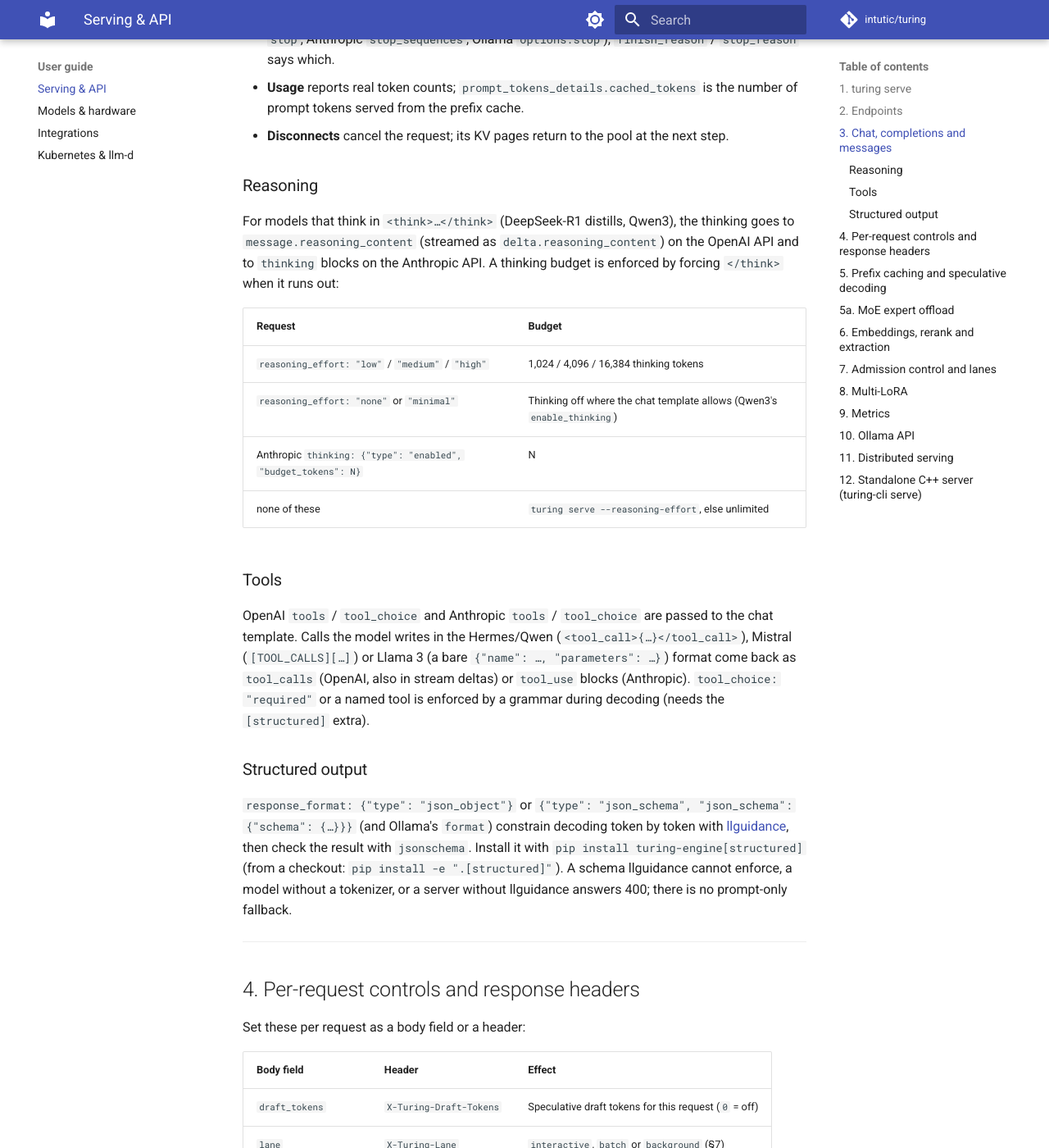
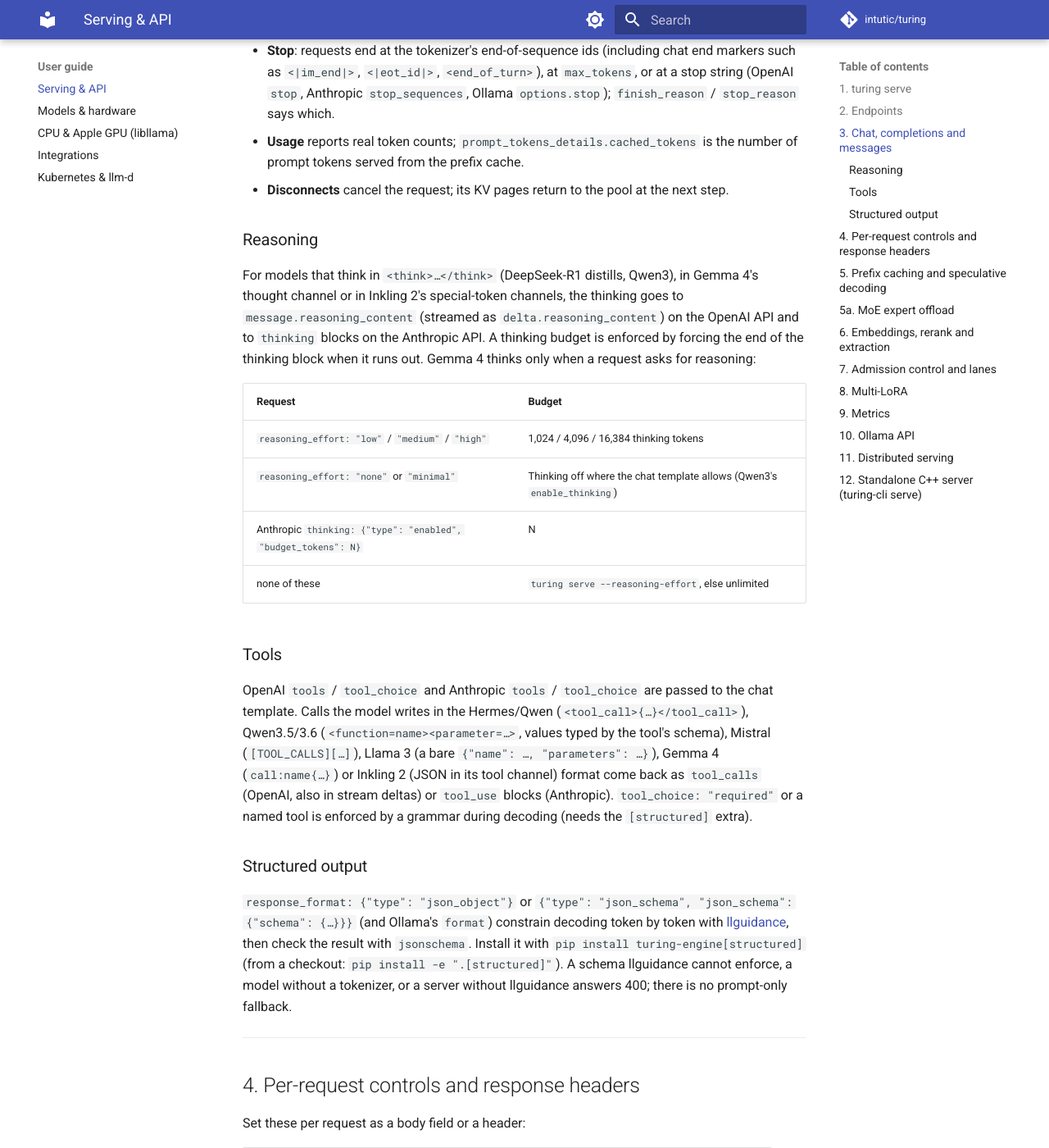
Before and after one commit to intutic/turing, an MkDocs documentation site: the page built from docs/serving.md, in a window 1280 px wide and 1400 px high, scrolled down 4348 px. Shown: the whole window at 82% size. Built offline with MkDocs 1.6.1 and Material for MkDocs 9.7.7, drawn with Linux system fonts in a browser that asks for light colours; comment, search, counter and statistics services are not loaded; some of the changed text lies outside the part shown.

Commit message:
CHANGELOG, NOTICE and docs for the libllama backend before the merge to master
CHANGELOG (Unreleased): the CPU backend on libllama, expert read-ahead, Apple GPU and image input, prompt-lookup
speculation, --no-repack, the llama.cpp patches and scripts/model_quality, with the measured numbers only (no
comparison that was not run on the same machine). Fixed: tool calls of Qwen3.5/3.6, Gemma 4 and Inkling 2,
their reasoning and thinking budget, OpenAI's context-overflow wording, the port check.

NOTICE: llama.cpp (MIT, pinned commit), the patch Turing applies to it, what it bundles into libmtmd
(nlohmann/json, stb_image, miniaudio) and KleidiAI (Apache-2.0), which the build fetches on ARM.

docs/cpu_backend.md (new, in the nav): build, serve flags, turing-cpu, limits and measurements.
docs/serving.md: --backend, and the reasoning and tool-call formats now parsed. mkdocs build --strict passes.

Signed-off-by: Ishan Gupta <ishangupta.ds@gmail.com>
Co-Authored-By: Claude Opus 5.5 <noreply@anthropic.com>

```diff
--- a/docs/serving.md
+++ b/docs/serving.md
@@ -21,6 +21,7 @@ a LoRA adapter (§8). The main flags by topic are below; `turing serve --help` l
 | Flag | Default | Effect |
 | :--- | :--- | :--- |
 | `--model` | `smollm2` | HuggingFace repo id, local directory, `.gguf` file, `.tgate4` directory or alias |
+| `--backend` | `turing` | `libllama`: serve a `.gguf` file through llama.cpp on the CPU or an Apple GPU ([the libllama backend](cpu_backend.md)) |
 | `--device` | `auto` | `auto` picks CUDA, then XPU, then MPS, then Vulkan, then CPU; `rocm` needs PyTorch's HIP build |
 | `--served-model-name` | `HF-<--model>` | The model id `/v1/models`, `/health` and `/api/tags` report. A request may name any model |
 | `--dtype` | checkpoint | `bf16`/`fp16`/`fp32`; default: the checkpoint's half type on CUDA, fp32 on CPU and MPS |
@@ -109,9 +110,11 @@ curl http://localhost:8000/v1/chat/completions -H "Content-Type: application/jso
 
 ### Reasoning
 
-For models that think in `<think>…</think>` (DeepSeek-R1 distills, Qwen3), the thinking goes to
-`message.reasoning_content` (streamed as `delta.reasoning_content`) on the OpenAI API and to `thinking` blocks on the
-Anthropic API. A thinking budget is enforced by forcing `</think>` when it runs out:
+For models that think in `<think>…</think>` (DeepSeek-R1 distills, Qwen3), in Gemma 4's thought channel or in
+Inkling 2's special-token channels, the thinking goes to `message.reasoning_content` (streamed as
+`delta.reasoning_content`) on the OpenAI API and to `thinking` blocks on the Anthropic API. A thinking budget is
+enforced by forcing the end of the thinking block when it runs out. Gemma 4 thinks only when a request asks for
+reasoning:
 
 | Request | Budget |
 | :--- | :--- |
@@ -123,9 +126,10 @@ Anthropic API. A thinking budget is enforced by forcing `</think>` when it runs
 ### Tools
 
 OpenAI `tools` / `tool_choice` and Anthropic `tools` / `tool_choice` are passed to the chat template. Calls the
-model writes in the Hermes/Qwen (`<tool_call>{…}</tool_call>`), Mistral (`[TOOL_CALLS][…]`) or Llama 3 (a bare
-`{"name": …, "parameters": …}`) format come back as `tool_calls` (OpenAI, also in stream deltas) or `tool_use`
-blocks (Anthropic). `tool_choice: "required"` or a named tool is enforced by a grammar during decoding (needs the
+model writes in the Hermes/Qwen (`<tool_call>{…}</tool_call>`), Qwen3.5/3.6 (`<function=name><parameter=…>`,
+values typed by the tool's schema), Mistral (`[TOOL_CALLS][…]`), Llama 3 (a bare `{"name": …, "parameters": …}`),
+Gemma 4 (`call:name{…}`) or Inkling 2 (JSON in its tool channel) format come back as `tool_calls` (OpenAI, also in
+stream deltas) or `tool_use` blocks (Anthropic). `tool_choice: "required"` or a named tool is enforced by a grammar during decoding (needs the
 `[structured]` extra).
 
 ### Structured output
--- a/mkdocs.yml
+++ b/mkdocs.yml
@@ -65,6 +65,7 @@ nav:
   - User guide:
       - Serving & API: serving.md
       - Models & hardware: models_and_hardware.md
+      - CPU & Apple GPU (libllama): cpu_backend.md
       - Integrations: integrations.md
       - Kubernetes & llm-d: llmd-integration.md
   - Performance:
```
Also changed, not shown: CHANGELOG.md (+47 -0 lines), docs/cpu_backend.md (added, +84 -0 lines), 1 other file.
